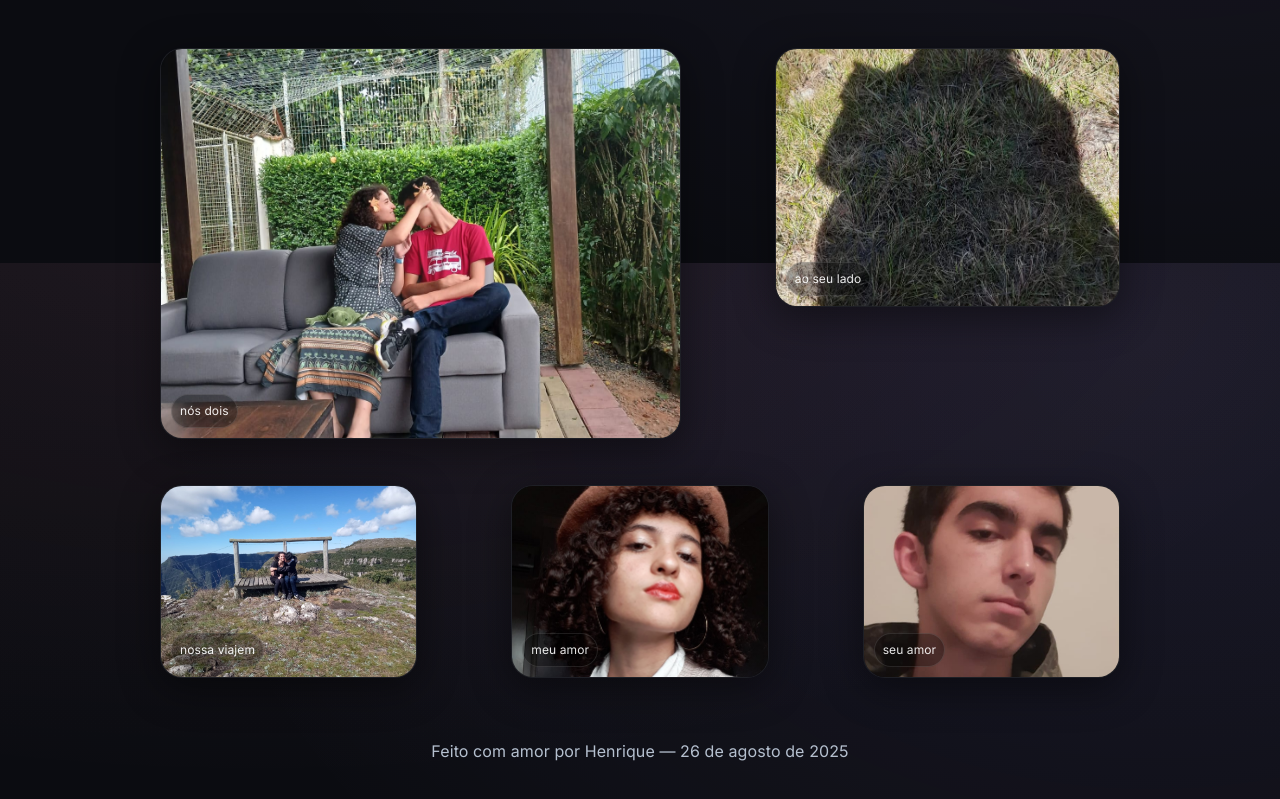
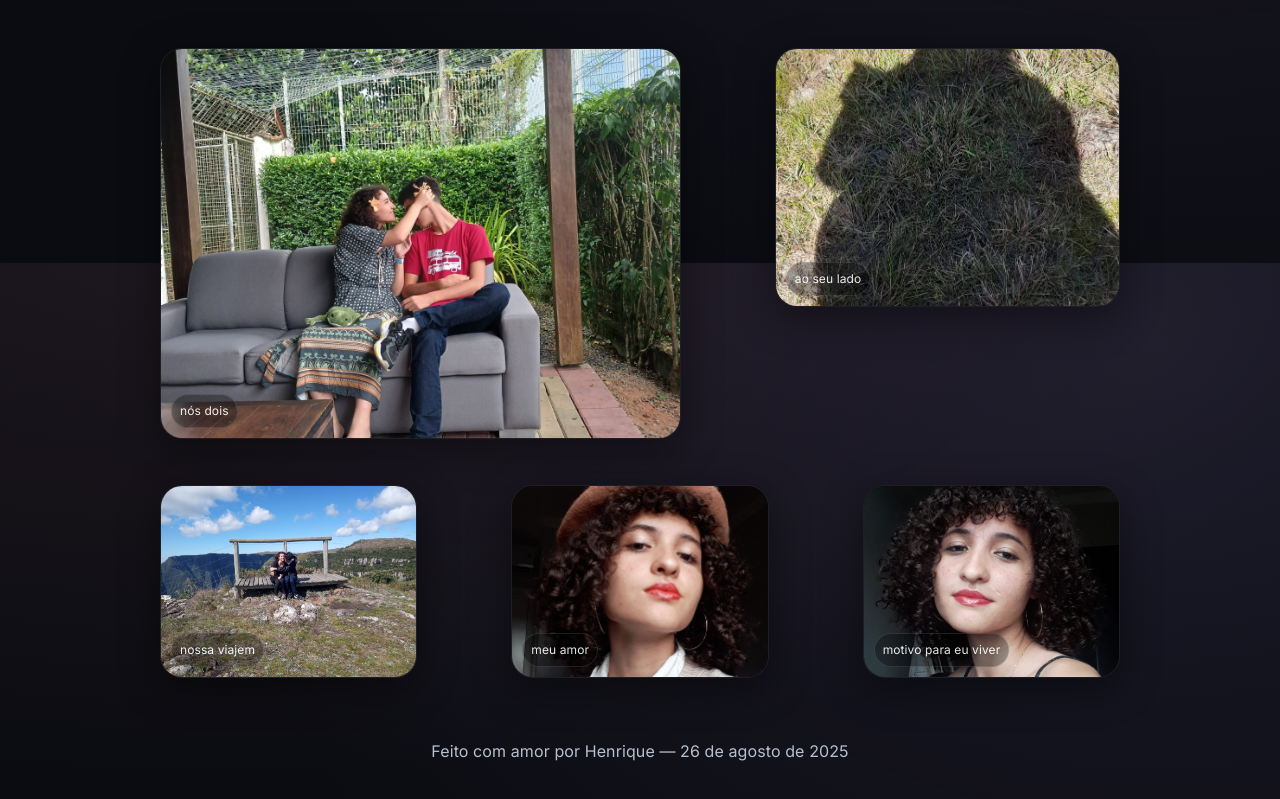
Before and after one commit to rickmpin/minha-maria, a plain HTML site: page index.html in a window 1280 px wide. Shown: the part 2137-2936 px from the top of the page. Drawn offline with nearby package versions, Linux system fonts and the light colour scheme.

Commit message:
Update index.html

```diff
--- a/index.html
+++ b/index.html
@@ -258,7 +258,7 @@
       <figure class="photo g2"><img src="imagens/nossas sombras.jpg" alt="mão dada" /><figcaption class="tag">ao seu lado</figcaption></figure>
       <figure class="photo g3"><img src="imagens/serra.jpg" alt="café juntos" /><figcaption class="tag">nossa viajem</figcaption></figure>
       <figure class="photo g4"><img src="imagens/você.jpg" alt="pôr do sol" /><figcaption class="tag">meu amor</figcaption></figure>
-      <figure class="photo g5"><img src="imagens/eu.jpg" alt="risos" /><figcaption class="tag">seu amor</figcaption></figure>
+      <figure class="photo g5"><img src="imagens/IMG-20250409-WA0020.jpg" alt="risos" /><figcaption class="tag">motivo para eu viver</figcaption></figure>
     </section>
 
     <footer>
```
